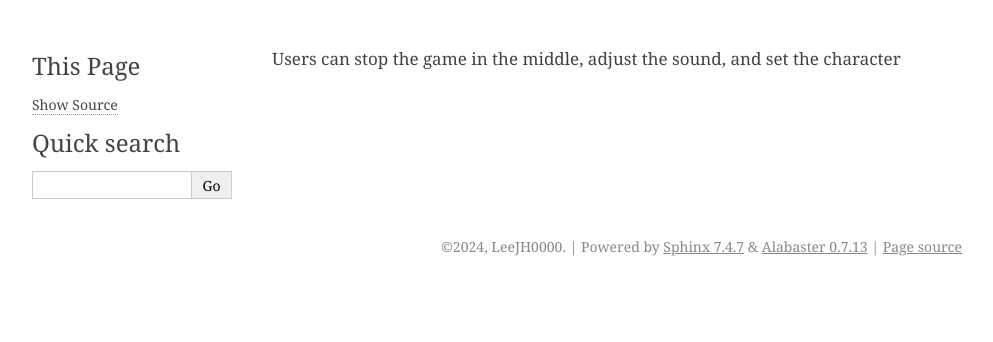
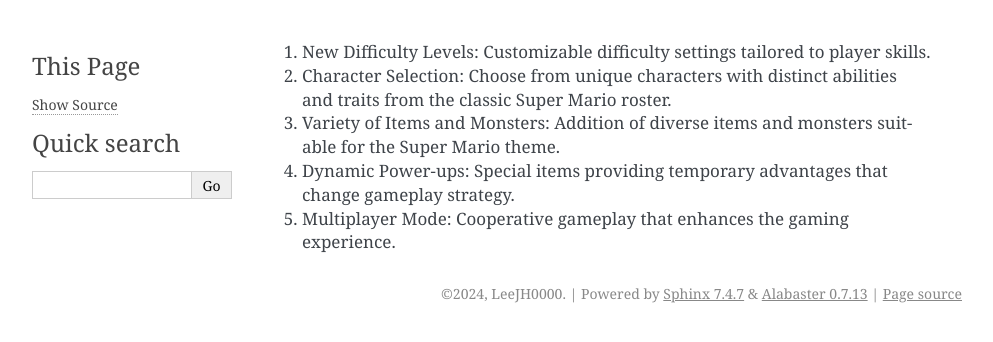
Before and after one commit to wnstndks/OSSW, a Sphinx documentation site: the page built from docs/configuration_guide.rst, in a window 1280 px wide. Shown: the top 342 px of the page, without its empty margins (148-1141 px from the left). Built offline with Sphinx 7.4.7, drawn with Linux system fonts in a browser that asks for light colours.

Commit message:
configuration_guide version 0.0.2

```diff
--- a/docs/configuration_guide.rst
+++ b/docs/configuration_guide.rst
@@ -1 +1,5 @@
-Users can stop the game in the middle, adjust the sound, and set the character
+1.	New Difficulty Levels: Customizable difficulty settings tailored to player skills.
+2.	Character Selection: Choose from unique characters with distinct abilities and traits from the classic Super Mario roster.
+3.	Variety of Items and Monsters: Addition of diverse items and monsters suitable for the Super Mario theme.
+4.	Dynamic Power-ups: Special items providing temporary advantages that change gameplay strategy.
+5.	Multiplayer Mode: Cooperative gameplay that enhances the gaming experience.
```
